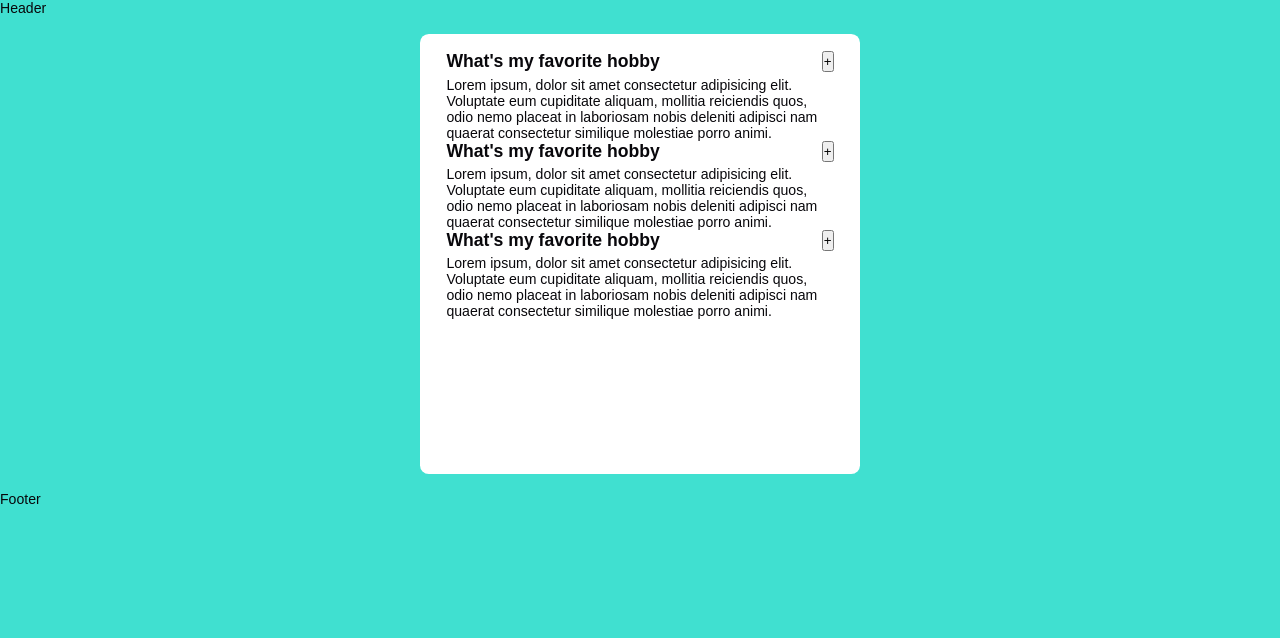
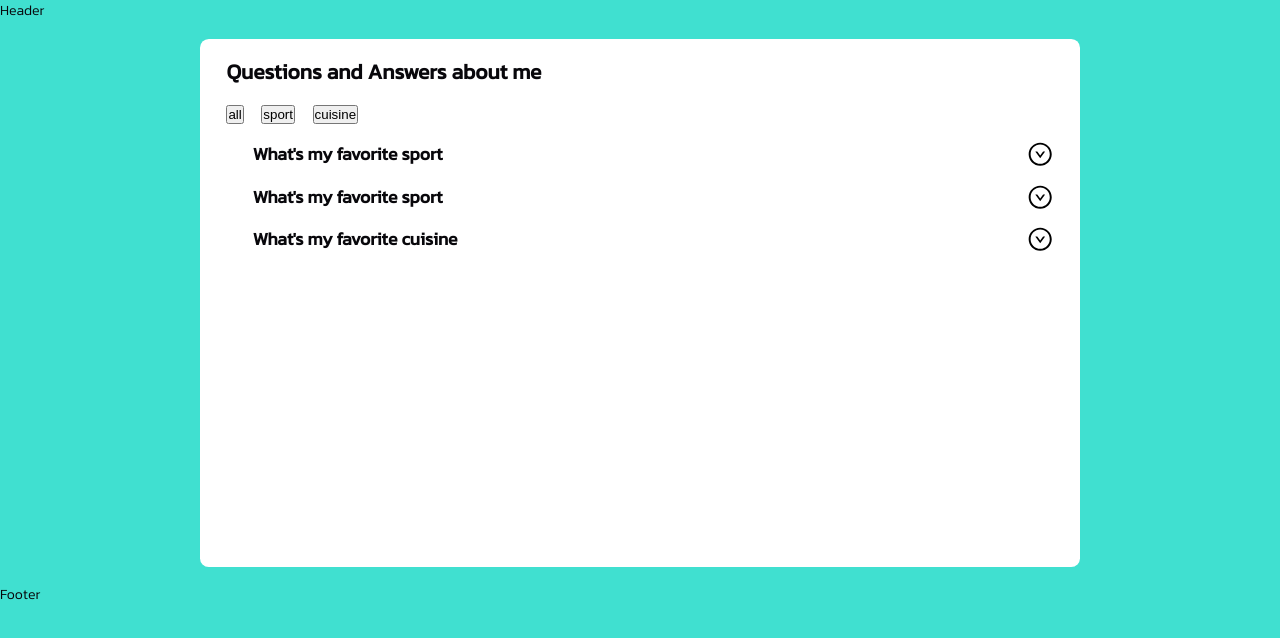
Before and after one commit to firstneverrest/Questions-and-Answers-WebApplication, a React (Create React App) app in the folder question-and-answer/: page / in a window 1280 px wide. Shown: the top 638 px of the page. Built offline with nearby package versions, Linux system fonts and the light colour scheme.

Commit message:
add new feature

```diff
--- a/question-and-answer/package.json
+++ b/question-and-answer/package.json
@@ -5,6 +5,7 @@
   "dependencies": {
     "react": "^17.0.1",
     "react-dom": "^17.0.1",
+    "react-icons": "^4.2.0",
     "react-scripts": "4.0.3",
     "@testing-library/jest-dom": "^5.11.4",
     "@testing-library/react": "^11.1.0",
--- a/question-and-answer/public/index.html
+++ b/question-and-answer/public/index.html
@@ -10,34 +10,13 @@
       content="Web site created using create-react-app"
     />
     <link rel="apple-touch-icon" href="%PUBLIC_URL%/logo192.png" />
-    <!--
-      manifest.json provides metadata used when your web app is installed on a
-      user's mobile device or desktop. See https://developers.google.com/web/fundamentals/web-app-manifest/
-    -->
     <link rel="manifest" href="%PUBLIC_URL%/manifest.json" />
-    <!--
-      Notice the use of %PUBLIC_URL% in the tags above.
-      It will be replaced with the URL of the `public` folder during the build.
-      Only files inside the `public` folder can be referenced from the HTML.
-
-      Unlike "/favicon.ico" or "favicon.ico", "%PUBLIC_URL%/favicon.ico" will
-      work correctly both with client-side routing and a non-root public URL.
-      Learn how to configure a non-root public URL by running `npm run build`.
-    -->
-    <title>React App</title>
+    <link rel="preconnect" href="https://fonts.gstatic.com">
+    <link href="https://fonts.googleapis.com/css2?family=Kanit:wght@100;200;300;400&display=swap" rel="stylesheet">
+    <title>Questions and Answers about me</title>
   </head>
   <body>
     <noscript>You need to enable JavaScript to run this app.</noscript>
     <div id="root"></div>
-    <!--
-      This HTML file is a template.
-      If you open it directly in the browser, you will see an empty page.
-
-      You can add webfonts, meta tags, or analytics to this file.
-      The build step will place the bundled scripts into the <body> tag.
-
-      To begin the development, run `npm start` or `yarn start`.
-      To create a production bundle, use `npm run build` or `yarn build`.
-    -->
   </body>
 </html>
--- a/question-and-answer/src/App.js
+++ b/question-and-answer/src/App.js
@@ -8,10 +8,21 @@ import data from './data'
 
 function App() {
   const [questions, setQuestions] = useState(data);
+
+  const filterQuestions = (category) => {
+    if (category === 'all') {
+      setQuestions(data);
+      return;
+    }
+
+    const newQuestions = questions.filter((question) => question.category === category);
+    setQuestions(newQuestions)
+  }
+
   return (
     <div className="App">
       <Header />
-      <Questions data={questions}/>
+      <Questions questions={questions} filterQuestions={filterQuestions} />
       <Footer />
     </div>
   );
--- /dev/null
+++ b/question-and-answer/src/components/Navbar.js
@@ -0,0 +1,23 @@
+import React from 'react'
+
+const Navbar = ({filterQuestions}) => {
+    return (
+        <div className="Navbar">
+            <button className="Navbar__item"
+                    onClick={() => filterQuestions('all')}>
+                    all
+            </button>
+            <button className="Navbar__item"
+                    onClick={() => filterQuestions('sport')}>
+                    sport
+            </button>
+            <button className="Navbar__item"
+                    onClick={() => filterQuestions('cuisine')}>
+                    cuisine
+            </button>
+
+        </div>
+    )
+}
+
+export default Navbar
--- a/question-and-answer/src/components/Question.js
+++ b/question-and-answer/src/components/Question.js
@@ -1,13 +1,19 @@
-import React from 'react'
+import React, { useState } from 'react'
+import { AiOutlineUpCircle, AiOutlineDownCircle } from "react-icons/ai";
 
 const Question = ({title, info}) => {
+    const [showInfo, setShowInfo] = useState(false);
+    let iconStyles = { height: "100%", width: "100%"};
+
     return (
         <article className="Question">
             <header className="Question__header">
                 <h4 className="Question__title">{title}</h4>
-                <button className="Question__button">+</button>
+                <button className="Question__button" onClick={() => setShowInfo(!showInfo)}>
+                    {showInfo ? <AiOutlineUpCircle style={iconStyles}/> : <AiOutlineDownCircle style={iconStyles}/>}
+                </button>
             </header>
-            <p className="Question__info">{info}</p>
+            {showInfo ? <p className="Question__info">{info}</p> : null}
         </article>
     )
 }
--- a/question-and-answer/src/components/Questions.js
+++ b/question-and-answer/src/components/Questions.js
@@ -1,14 +1,24 @@
 import React from 'react'
+
 import Question from './Question'
+import Navbar from './Navbar'
 
-const Questions = ({data}) => {
+const Questions = ({questions, filterQuestions}) => {
+
     return (
         <div className="Questions">
+            <h2>Questions and Answers about me</h2>
+            <div className="Questions__navigation">
+            <Navbar filterQuestions={filterQuestions}/>
+            </div>
+
+            <div className="Questions__question">
             {
-                data.map((question) => {
+                questions.map((question) => {
                     return <Question key={question.id} {...question} />
                 })
             }
+            </div>
         </div>
     )
 }
--- a/question-and-answer/src/data.js
+++ b/question-and-answer/src/data.js
@@ -1,19 +1,22 @@
 const questions = [
     {
         id: 1,
-        title: "What's my favorite hobby",
+        title: "What's my favorite sport",
+        category: "sport",
         info: "Lorem ipsum, dolor sit amet consectetur adipisicing elit. Voluptate eum cupiditate aliquam, mollitia reiciendis quos, odio nemo placeat in laboriosam nobis deleniti adipisci nam quaerat consectetur similique molestiae porro animi."
     },
 
     {
         id: 2,
-        title: "What's my favorite hobby",
+        title: "What's my favorite sport",
+        category: "sport",
         info: "Lorem ipsum, dolor sit amet consectetur adipisicing elit. Voluptate eum cupiditate aliquam, mollitia reiciendis quos, odio nemo placeat in laboriosam nobis deleniti adipisci nam quaerat consectetur similique molestiae porro animi."
     },
 
     {
         id: 3,
-        title: "What's my favorite hobby",
+        title: "What's my favorite cuisine",
+        category: "cuisine",
         info: "Lorem ipsum, dolor sit amet consectetur adipisicing elit. Voluptate eum cupiditate aliquam, mollitia reiciendis quos, odio nemo placeat in laboriosam nobis deleniti adipisci nam quaerat consectetur similique molestiae porro animi."
     }
 ]
--- /dev/null
+++ b/question-and-answer/src/sass/components/_Navbar.scss
@@ -0,0 +1,11 @@
+.Navbar {
+
+    &__item {
+        margin: 2rem 0;
+
+        &:not(:last-child) {
+            margin-right: 2rem;
+        }
+    }
+
+}
--- a/question-and-answer/src/sass/components/_Question.scss
+++ b/question-and-answer/src/sass/components/_Question.scss
@@ -1,4 +1,6 @@
 .Question {
+    margin-bottom: 1.8rem;
+
     &__header {
         display: flex;
         justify-content: space-between;
@@ -9,7 +11,11 @@
     }
 
     &__button {
-
+        width: 3rem;
+        height: 3rem;
+        background: $color-white;
+        border: none;
+        outline: none;
     }
 
     &__info {
--- a/question-and-answer/src/sass/components/_Questions.scss
+++ b/question-and-answer/src/sass/components/_Questions.scss
@@ -1,8 +1,19 @@
 .Questions {
-    width: 50rem;
-    min-height: 50rem;
+    width: 100rem;
+    min-height: 60rem;
     background-color: $color-white;
     border-radius: 1rem;
     margin: 2rem auto;
     padding: 2rem 3rem;
+
+    // display: flex;
+
+    &__question {
+        margin-left: 3rem;
+    }
+
+    &__navigation {
+        display: flex;
+
+    }
 }
--- a/question-and-answer/src/sass/main.scss
+++ b/question-and-answer/src/sass/main.scss
@@ -8,3 +8,4 @@
 @import "./components/Footer";
 @import "./components/Question";
 @import "./components/Questions";
+@import "./components/Navbar";
```
Also changed, not shown: 2 other files (tests, documents, lock files or other folders).
